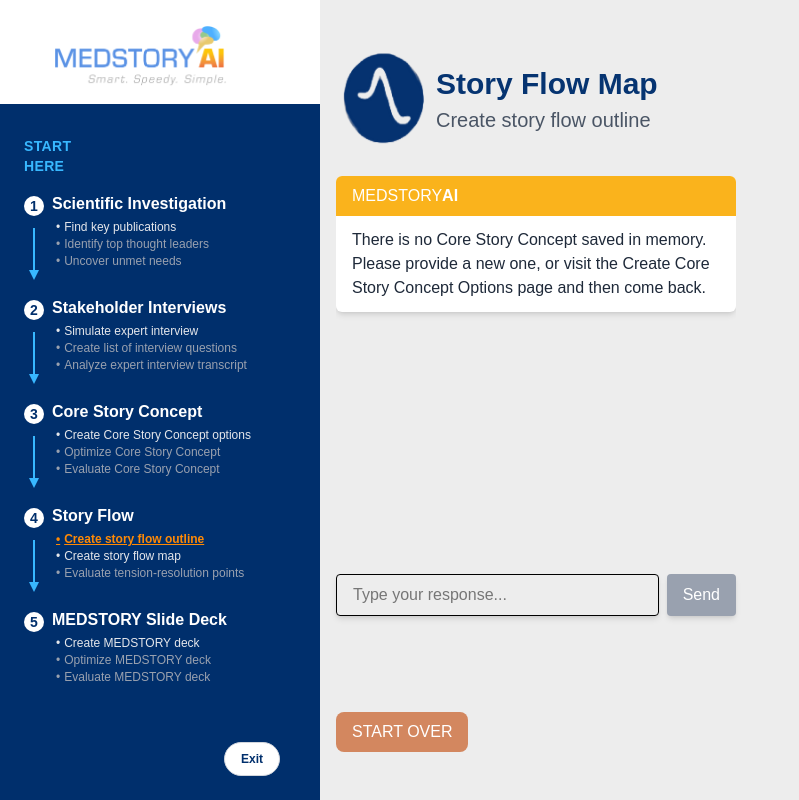
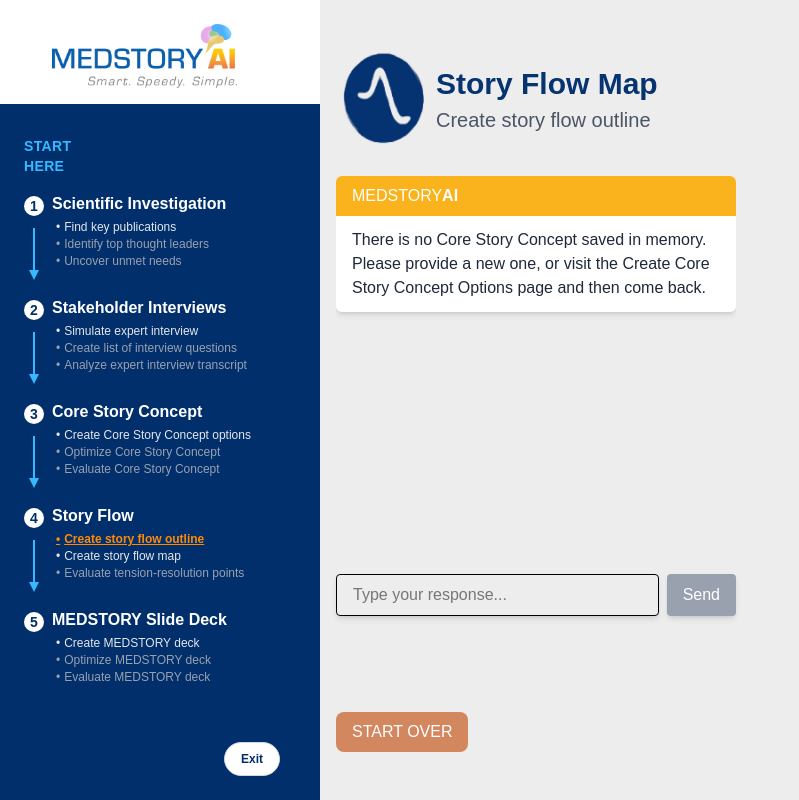
Before and after one commit to jaburnell920/medstory-ai, a Next.js app: page /story-flow-map/tension-resolution in a window 1280 px wide. Shown: the whole page, without its empty margins (0-799 px from the left). Built offline with nearby package versions, Linux system fonts and the light colour scheme.

Commit message:
updated logo

```diff
--- a/src/app/components/PageLayout.tsx
+++ b/src/app/components/PageLayout.tsx
@@ -23,7 +23,7 @@ export default function PageLayout({
         {/* Logo section with white background */}
         <div className="bg-white p-6 pl-13 pb-4 flex-col">
           <Image
-            src="/msailogo.png"
+            src="/MedstoryAI_logo_on_light_background.png"
             alt="MEDSTORYAI Logo"
             width={200}
             height={64}
@@ -49,9 +49,7 @@ export default function PageLayout({
         </div>
 
         {/* Fixed Content Area - No scrolling */}
-        <div className="flex-1 px-12 pb-12 overflow-hidden">
-          {children}
-        </div>
+        <div className="flex-1 px-12 pb-12 overflow-hidden">{children}</div>
       </main>
     </div>
   );
--- a/src/app/enter/page.tsx
+++ b/src/app/enter/page.tsx
@@ -9,7 +9,7 @@ export default function EnterPage() {
       <aside className="w-80 bg-white flex flex-col flex-shrink-0 h-screen fixed font-sans">
         <div className="bg-white pl-13 p-6 pb-4 flex-col">
           <Image
-            src="/msailogo.png"
+            src="/MedstoryAI_logo_on_light_background.png"
             alt="MEDSTORYAI Logo"
             width={200}
             height={64}
--- a/src/app/page.tsx
+++ b/src/app/page.tsx
@@ -62,7 +62,7 @@ export default function Home() {
       <aside className="w-80 bg-white flex flex-col flex-shrink-0 h-screen fixed font-sans">
         <div className="bg-white pl-13 p-6 pb-4 flex-col">
           <Image
-            src="/msailogo.png"
+            src="/MedstoryAI_logo_on_light_background.png"
             alt="MEDSTORYAI Logo"
             width={200}
             height={64}
```
Also changed, not shown: public/MedstoryAI_logo_on_light_background.png (added).
